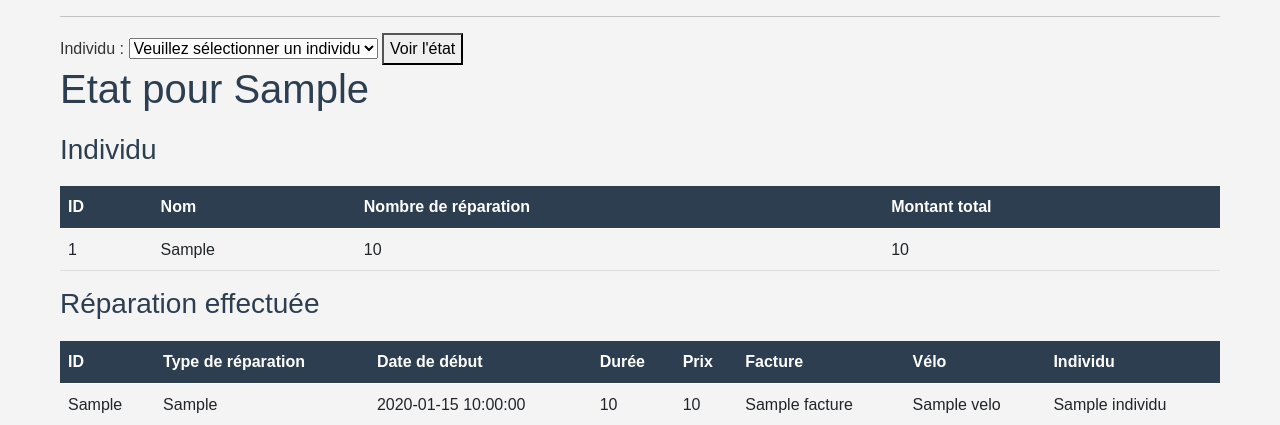
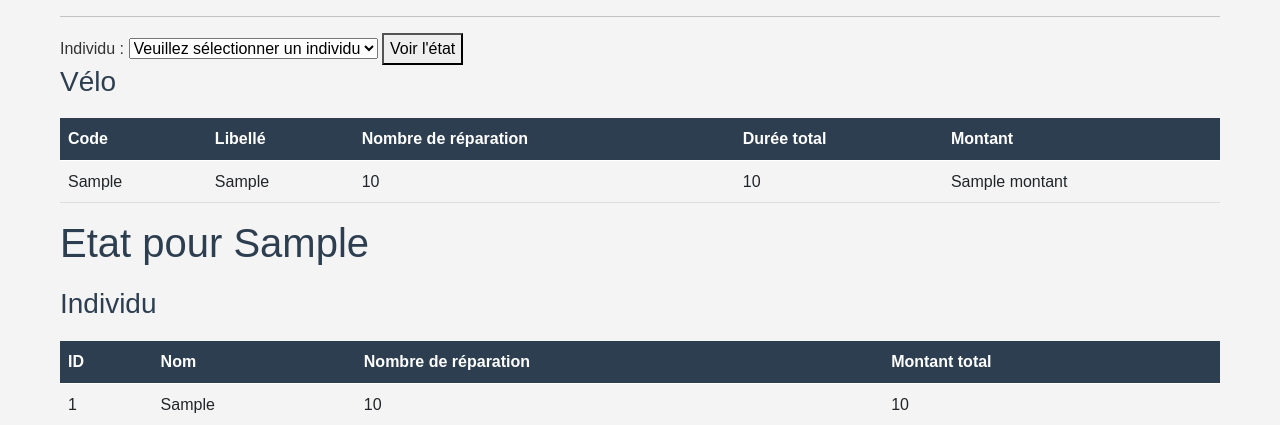
Before and after one commit to TimotheSandt/SAE1.03-1.04, a Flask app: template www/templates/reparation/etat_reparation.html in a window 1280 px wide. Shown: the part 80-505 px from the top of the page. Run offline with Flask 3, Linux system fonts and the light colour scheme; the template is opened without the code that fills it: most values are stand-ins (such as "Sample title", 1, 10 or a date in 2020); some libraries are stand-ins or nearby versions.

Commit message:
test 3.0 etat_reparation

```diff
--- a/www/templates/reparation/etat_reparation.html
+++ b/www/templates/reparation/etat_reparation.html
@@ -18,12 +18,9 @@
         <button type="submit">Voir l'état</button>
     </form>
 
+    {% if velos %}
 
-    {% if individu and reparations %}
-        <div>
-            <h1>Etat pour {{ individu.nom_prenom }} </h1>
-
-            <!-- <h3>Vélo</h3>
+        <h3>Vélo</h3>
         <table class="table">
             <thead class="thead-dark">
                 <tr>
@@ -45,7 +42,15 @@
                 </tr>
             {% endfor %}
             </tbody>
-            </table> -->
+        </table>
+
+    {% endif %}
+
+
+    {% if individu and reparations %}
+        <div>
+            <h1>Etat pour {{ individu.nom_prenom }} </h1>
+
 
 
             <h3>Individu</h3>
```
Lines whose indentation alone changed are shown as unchanged.
